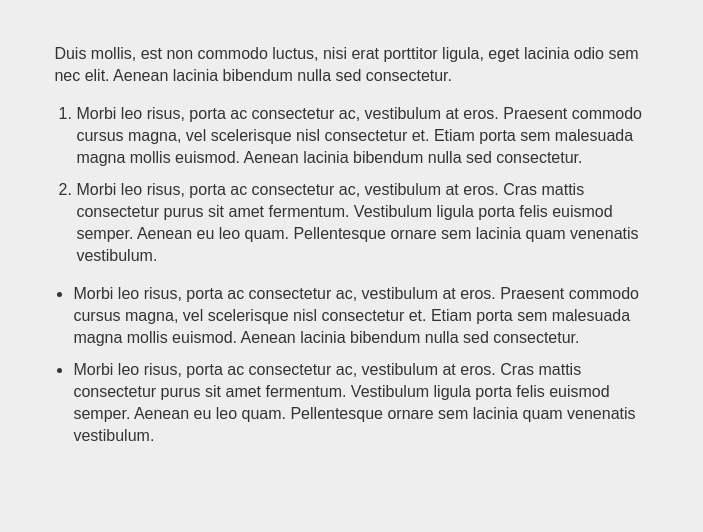
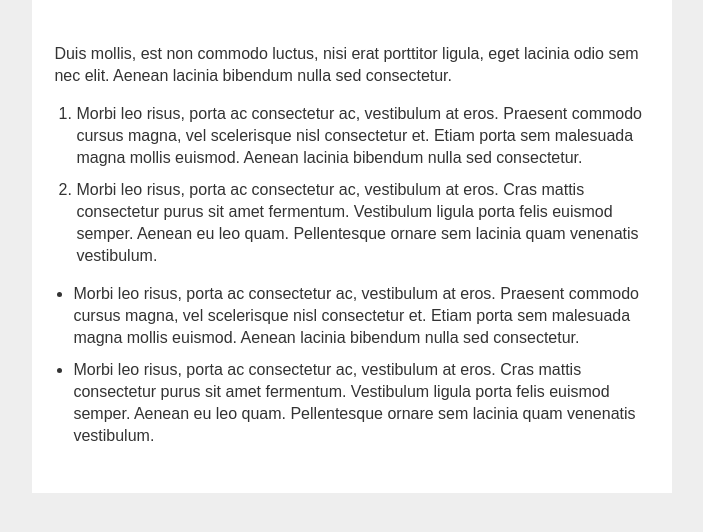
Before and after one commit to Nicole-Hickman-home/MJML, a website: page Lists/index.html in a window 1280 px wide. Shown: the whole page, without its empty margins (288-991 px from the left). Drawn offline with Linux system fonts and the light colour scheme.

Commit message:
List adjustments

```diff
--- a/Lists/index.html
+++ b/Lists/index.html
@@ -143,12 +143,12 @@
         <![endif]-->
 </head>
 
-<body style="word-spacing:normal;background-color:#eeeeee;">
+<body id="body" style="word-spacing:normal;background-color:#eeeeee;">
   <div style="display:none;font-size:1px;color:#ffffff;line-height:1px;max-height:0px;max-width:0px;opacity:0;overflow:hidden;"> Preheader text &#847; &#847; &#847; &#847; &#847; &#847; &#847; &#847; &#847; &#847; &#847; &#847; &#847; &#847; &#847; &#847; &#847; &#847; &#847; &#847; &#847; &#847; &#847; &#847; </div>
   <div style="background-color:#eeeeee;">
     <!--[if mso | IE]><table align="center" border="0" cellpadding="0" cellspacing="0" class="" style="width:640px;" width="640" ><tr><td style="line-height:0px;font-size:0px;mso-line-height-rule:exactly;"><![endif]-->
-    <div style="margin:0px auto;max-width:640px;">
-      <table align="center" border="0" cellpadding="0" cellspacing="0" role="presentation" style="width:100%;">
+    <div style="background:#ffffff;background-color:#ffffff;margin:0px auto;max-width:640px;">
+      <table align="center" border="0" cellpadding="0" cellspacing="0" role="presentation" style="background:#ffffff;background-color:#ffffff;width:100%;">
         <tbody>
           <tr>
             <td style="direction:ltr;font-size:0px;padding:20px 0;text-align:center;">
```
Also changed, not shown: 1 other file.
